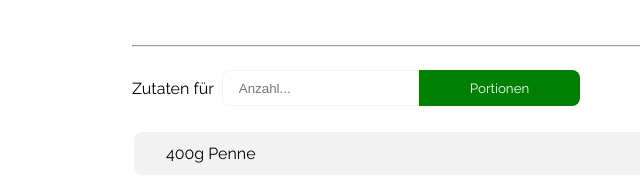
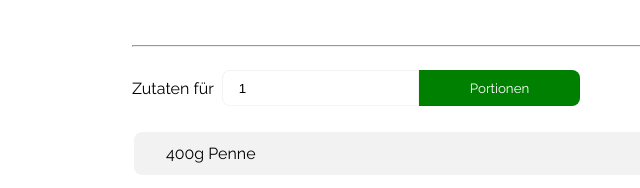
Before and after one commit to Ph1L-s/Kochwelt-TeamProjekt, a plain HTML site: page recips/html/chris_recipe.html in a window 1280 px wide. Shown: the part 612-800 px from the top of the page, 28-668 px from the left. Drawn offline with Linux system fonts and the light colour scheme; files whose address does not match are found by name.

Commit message:
rezept value

```diff
--- a/recips/html/chris_recipe.html
+++ b/recips/html/chris_recipe.html
@@ -65,7 +65,7 @@
     <div class="portionen">
         <p id="counter">Zutaten für</p>
         <form class="container-btn">
-            <input type="number" placeholder="Anzahl..."  min="-1" required>
+            <input type="number" placeholder="Anzahl..."  min="-1" required value="1">
             <button type="submit" class="btn-portionen">Portionen</button>
         </form>
     </div>
```
